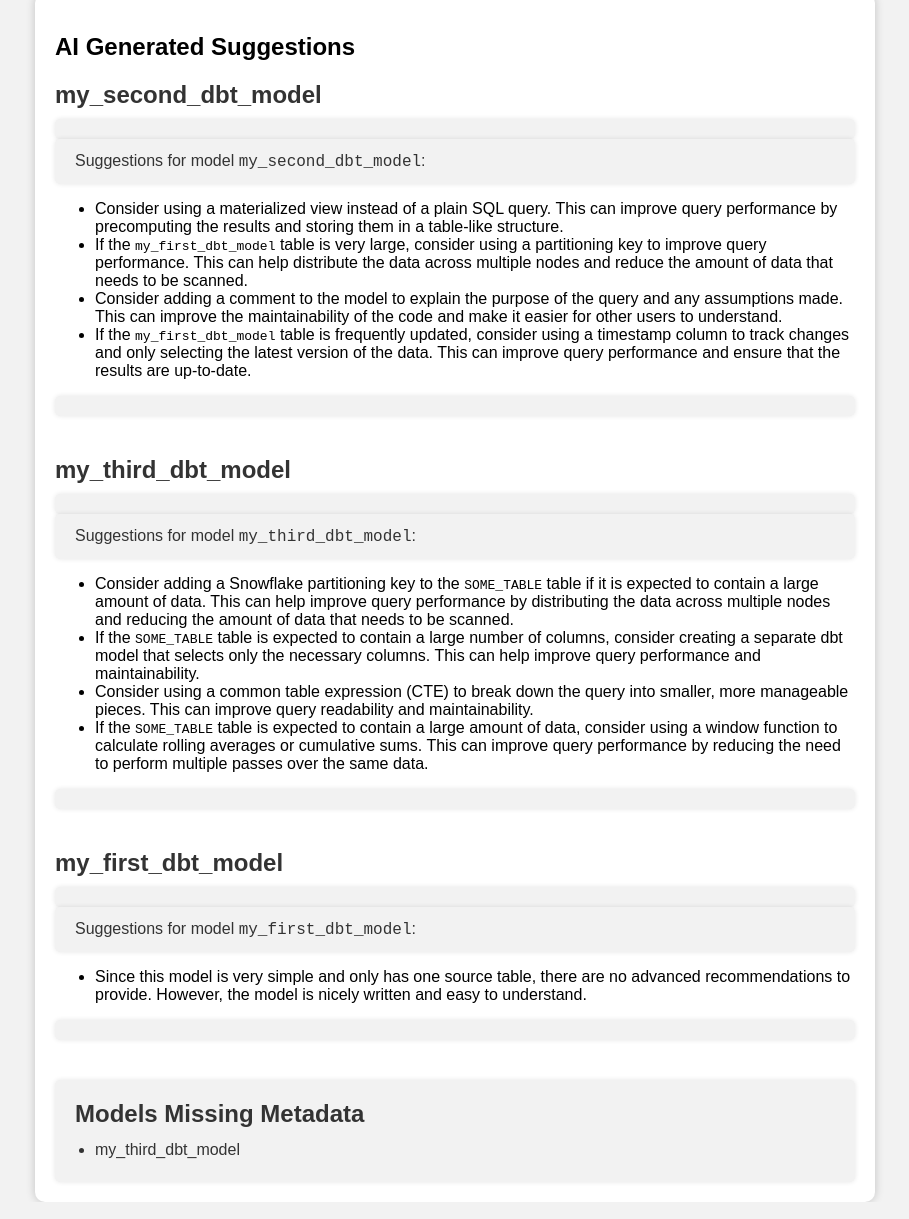
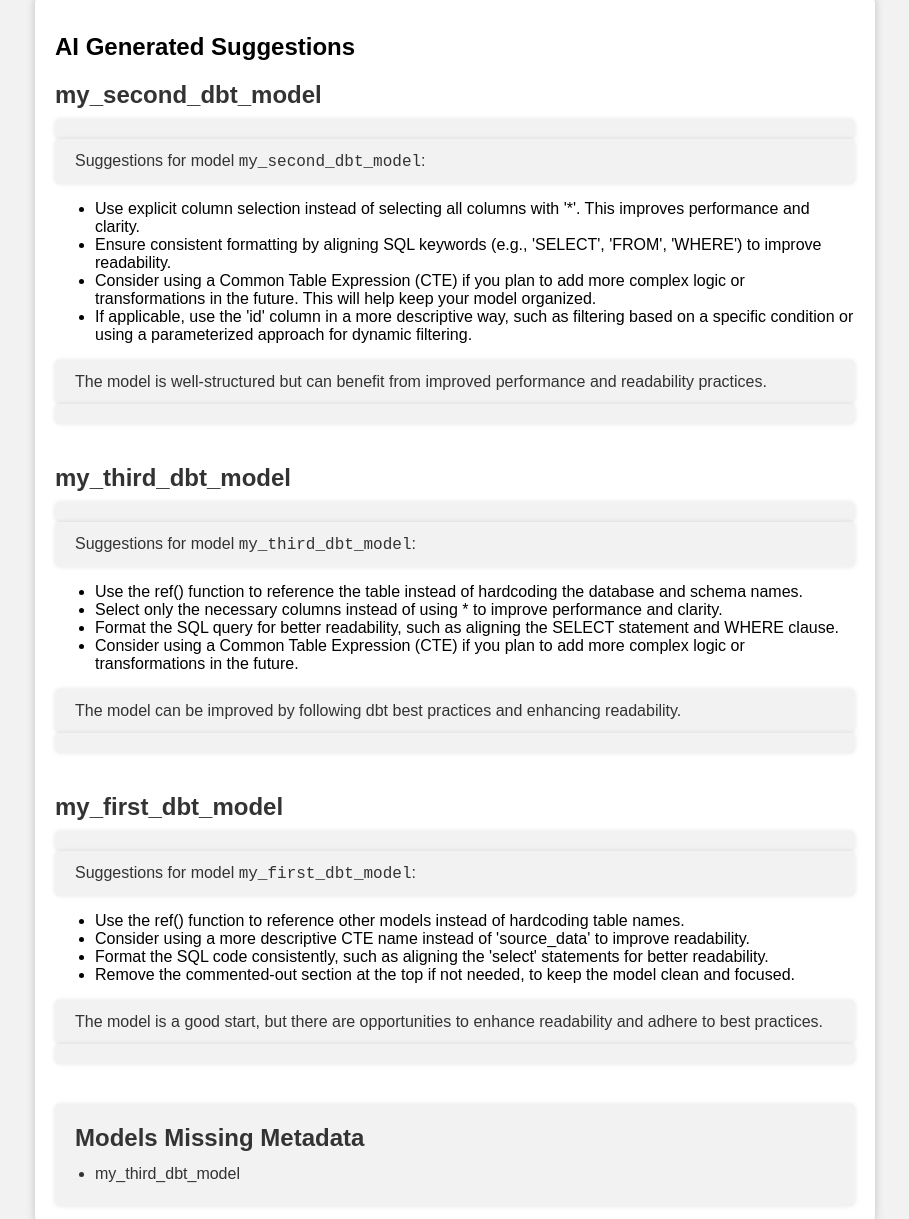
Before and after one commit to armalite/dbt-ai, a website: page sample_dbt_project/dbt_ai_sample/dbt_model_suggestions.html in a window 1280 px wide. Shown: the part 89-1308 px from the top of the page, without its empty margins (185-1094 px from the left). Drawn offline with Linux system fonts and the light colour scheme.

Commit message:
Generated suggestions file

```diff
--- a/sample_dbt_project/dbt_ai_sample/dbt_model_suggestions.html
+++ b/sample_dbt_project/dbt_ai_sample/dbt_model_suggestions.html
@@ -103,11 +103,13 @@
                 <p><p>Suggestions for model <code>my_second_dbt_model</code>:</p>
 
 <ul>
-<li>Consider using a materialized view instead of a plain SQL query. This can improve query performance by precomputing the results and storing them in a table-like structure.</li>
-<li>If the <code>my_first_dbt_model</code> table is very large, consider using a partitioning key to improve query performance. This can help distribute the data across multiple nodes and reduce the amount of data that needs to be scanned.</li>
-<li>Consider adding a comment to the model to explain the purpose of the query and any assumptions made. This can improve the maintainability of the code and make it easier for other users to understand.</li>
-<li>If the <code>my_first_dbt_model</code> table is frequently updated, consider using a timestamp column to track changes and only selecting the latest version of the data. This can improve query performance and ensure that the results are up-to-date.</li>
+<li>Use explicit column selection instead of selecting all columns with '*'. This improves performance and clarity.</li>
+<li>Ensure consistent formatting by aligning SQL keywords (e.g., 'SELECT', 'FROM', 'WHERE') to improve readability.</li>
+<li>Consider using a Common Table Expression (CTE) if you plan to add more complex logic or transformations in the future. This will help keep your model organized.</li>
+<li>If applicable, use the 'id' column in a more descriptive way, such as filtering based on a specific condition or using a parameterized approach for dynamic filtering.</li>
 </ul>
+
+<p>The model is well-structured but can benefit from improved performance and readability practices.</p>
 </p>
             </div>
 
@@ -116,11 +118,13 @@
                 <p><p>Suggestions for model <code>my_third_dbt_model</code>:</p>
 
 <ul>
-<li>Consider adding a Snowflake partitioning key to the <code>SOME_TABLE</code> table if it is expected to contain a large amount of data. This can help improve query performance by distributing the data across multiple nodes and reducing the amount of data that needs to be scanned.</li>
-<li>If the <code>SOME_TABLE</code> table is expected to contain a large number of columns, consider creating a separate dbt model that selects only the necessary columns. This can help improve query performance and maintainability.</li>
-<li>Consider using a common table expression (CTE) to break down the query into smaller, more manageable pieces. This can improve query readability and maintainability.</li>
-<li>If the <code>SOME_TABLE</code> table is expected to contain a large amount of data, consider using a window function to calculate rolling averages or cumulative sums. This can improve query performance by reducing the need to perform multiple passes over the same data.</li>
+<li>Use the ref() function to reference the table instead of hardcoding the database and schema names.</li>
+<li>Select only the necessary columns instead of using * to improve performance and clarity.</li>
+<li>Format the SQL query for better readability, such as aligning the SELECT statement and WHERE clause.</li>
+<li>Consider using a Common Table Expression (CTE) if you plan to add more complex logic or transformations in the future.</li>
 </ul>
+
+<p>The model can be improved by following dbt best practices and enhancing readability.</p>
 </p>
             </div>
 
@@ -129,8 +133,13 @@
                 <p><p>Suggestions for model <code>my_first_dbt_model</code>:</p>
 
 <ul>
-<li>Since this model is very simple and only has one source table, there are no advanced recommendations to provide. However, the model is nicely written and easy to understand.</li>
+<li>Use the ref() function to reference other models instead of hardcoding table names.</li>
+<li>Consider using a more descriptive CTE name instead of 'source_data' to improve readability.</li>
+<li>Format the SQL code consistently, such as aligning the 'select' statements for better readability.</li>
+<li>Remove the commented-out section at the top if not needed, to keep the model clean and focused.</li>
 </ul>
+
+<p>The model is a good start, but there are opportunities to enhance readability and adhere to best practices.</p>
 </p>
             </div>
 
```
